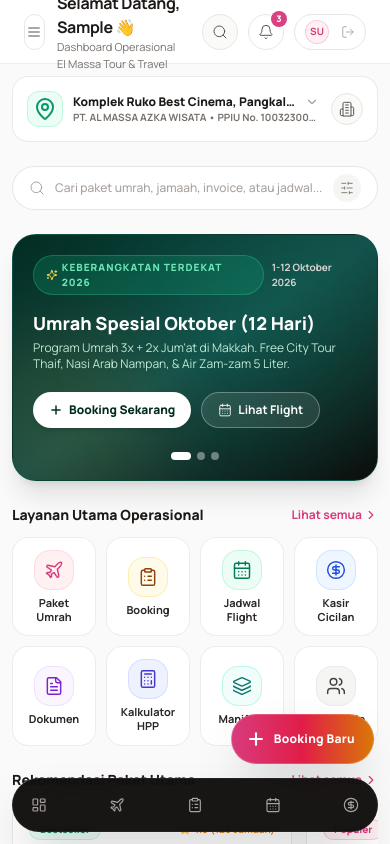
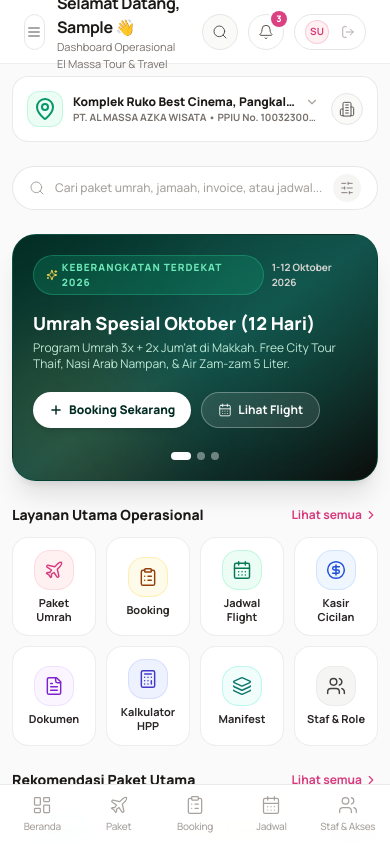
Before and after one commit to darcia2024/elmassa-administration, a Next.js app: page / in a window 390 px wide. Shown: the top 844 px of the page. Built offline with nearby package versions, Linux system fonts and the light colour scheme; sample sign-in values are in the browser's storage.

Commit message:
feat: simple clean mobile bottom navbar

```diff
--- a/components/app-shell.tsx
+++ b/components/app-shell.tsx
@@ -704,55 +704,39 @@ export function AppShell({ children }: AppShellProps) {
         </div>
       </section>
 
-      {/* 🚀 NATIVE MOBILE FLOATING ACTION BUTTON (FAB) */}
-      <Link
-        href="/booking/form"
-        className="fixed bottom-20 right-4 z-40 flex items-center gap-2 rounded-full bg-gradient-to-r from-brand-pink via-rose-600 to-amber-600 p-3.5 text-white shadow-2xl hover:shadow-brand-pink/40 active:scale-95 transition-all lg:hidden border border-white/20"
-        aria-label="Tambah Booking Baru"
-      >
-        <Plus className="h-5 w-5 stroke-[2.5]" />
-        <span className="text-xs font-black tracking-wide pr-1">Booking Baru</span>
-      </Link>
-
-      {/* 📱 HIGH-END NATIVE MOBILE FLOATING BOTTOM DOCK (iOS Dynamic Island Style) */}
-      <div className="fixed inset-x-3 bottom-3 z-40 mx-auto max-w-md lg:hidden font-sans">
-        <nav className="flex items-center justify-between rounded-full border border-stone-800/80 bg-stone-950/95 backdrop-blur-xl p-1.5 text-stone-400 shadow-2xl ring-1 ring-white/10">
+      {/* 📱 SIMPLE & CLEAN STANDARD MOBILE BOTTOM NAVBAR (HANYA UNTUK MOBILE - DESKTOP 100% UNTOUCHED) */}
+      <nav className="fixed bottom-0 inset-x-0 z-40 flex items-center justify-around border-t border-stone-200/80 bg-white/95 backdrop-blur-md px-1 py-1.5 shadow-lg lg:hidden font-sans">
         {[
           { label: "Beranda", icon: LayoutDashboard, href: "/dashboard" },
           { label: "Paket", icon: Plane, href: "/paket" },
           { label: "Booking", icon: ClipboardList, href: "/booking" },
           { label: "Jadwal", icon: CalendarDays, href: "/jadwal" },
-            { label: "Kasir", icon: CircleDollarSign, href: "/pembayaran" },
+          { label: "Staf & Akses", icon: Users, href: "/pengaturan/staf" },
         ].map((tab) => {
           const Icon = tab.icon;
           const isActive = pathname === tab.href || pathname.startsWith(tab.href + "/");
-
-            if (isActive) {
-              return (
-                <Link
-                  key={tab.href}
-                  href={tab.href}
-                  className="flex items-center gap-2 rounded-full bg-brand-pink px-4 py-2.5 text-xs font-extrabold text-white shadow-md transition-all active:scale-95 shrink-0"
-                >
-                  <Icon className="h-4 w-4" strokeWidth={2.5} />
-                  <span>{tab.label}</span>
-                </Link>
-              );
-            }
 
           return (
             <Link
               key={tab.href}
               href={tab.href}
-                className="grid h-10 w-10 place-items-center rounded-full text-stone-400 hover:text-white active:bg-stone-800/80 active:scale-90 transition"
-                aria-label={tab.label}
+              className={`flex flex-col items-center justify-center gap-1 flex-1 py-1 text-center transition active:scale-95 ${
+                isActive
+                  ? "text-brand-pink font-extrabold"
+                  : "text-stone-400 font-medium hover:text-stone-700"
+              }`}
             >
-                <Icon className="h-4 w-4" strokeWidth={1.75} />
+              <div className="relative">
+                <Icon className={`h-5 w-5 ${isActive ? "text-brand-pink stroke-[2.2]" : "text-stone-400 stroke-[1.5]"}`} />
+                {isActive && (
+                  <span className="absolute -bottom-1 left-1/2 -translate-x-1/2 h-1 w-1 rounded-full bg-brand-pink" />
+                )}
+              </div>
+              <span className="text-[10px] tracking-tight whitespace-nowrap">{tab.label}</span>
             </Link>
           );
         })}
       </nav>
-      </div>
 
     </main>
   );
```
Lines whose indentation alone changed are shown as unchanged.
